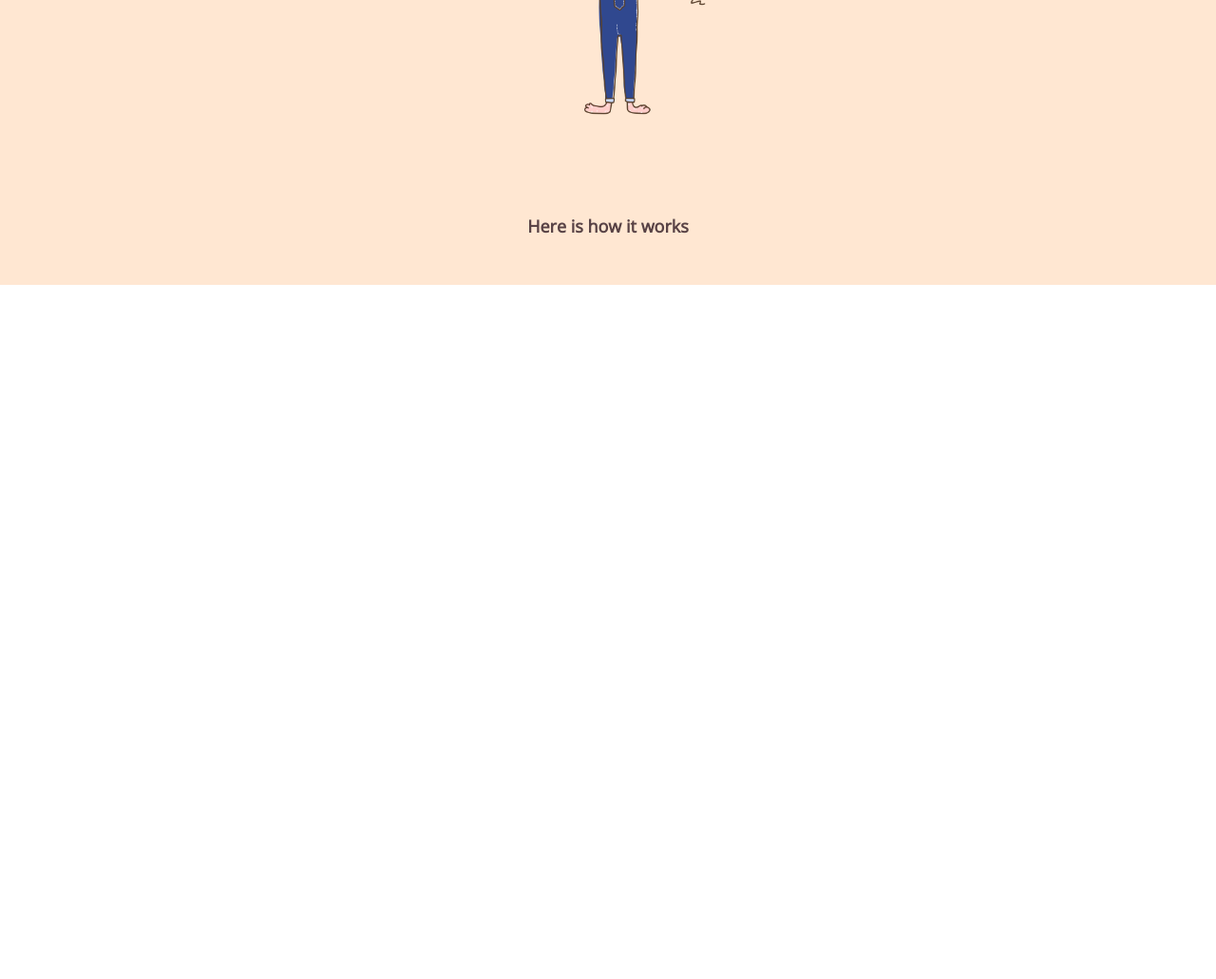
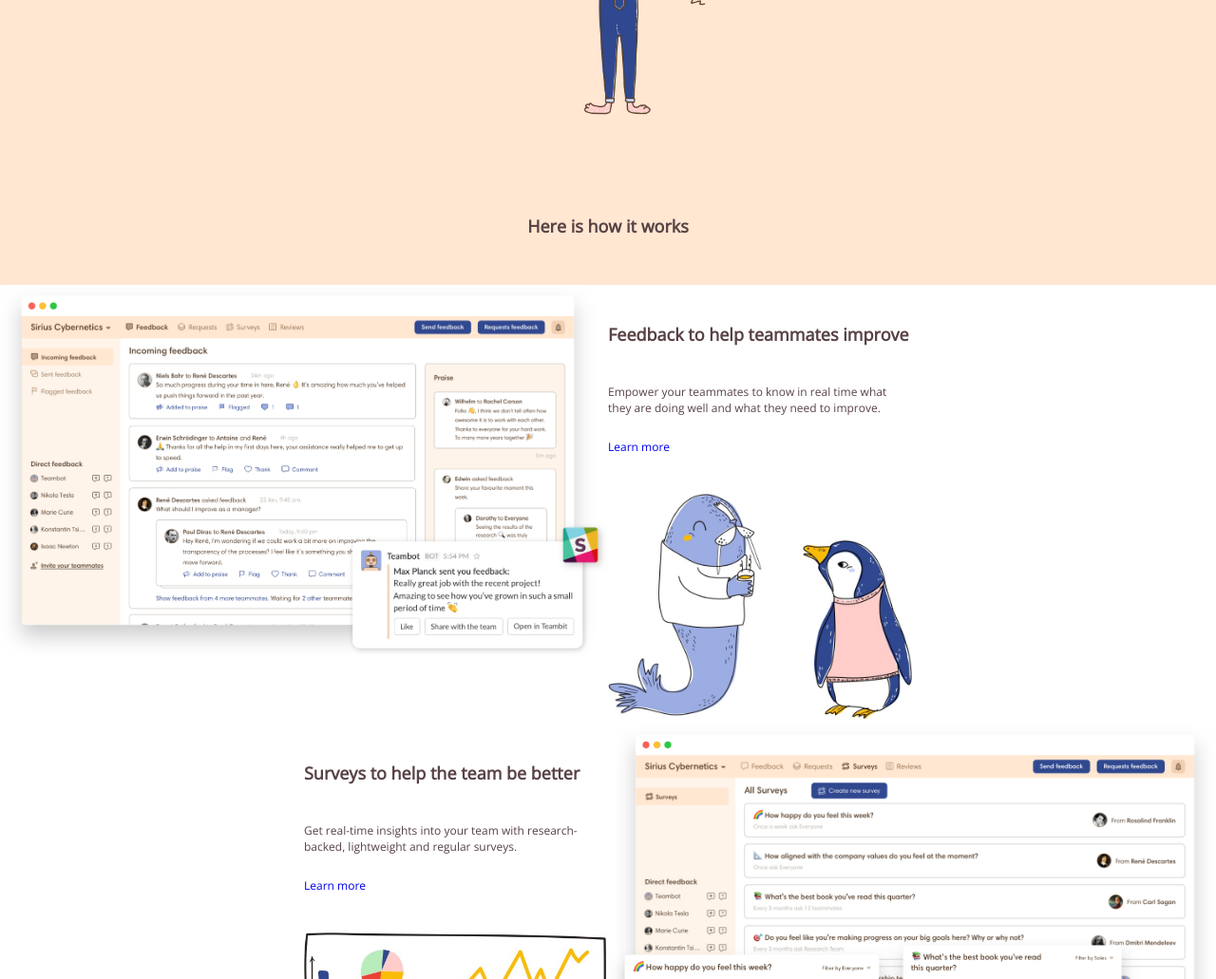
Before and after one commit to TommasoAgo/node-sass-teambit, a website: page index.html in a window 1280 px wide. Shown: the part 1769-2800 px from the top of the page at 95% size. Before the commit the page ends 2069 px from the top, so only its background shows below. Drawn offline with nearby package versions, Linux system fonts and the light colour scheme.

Commit message:
Manca ultima section e footer

```diff
--- a/index.html
+++ b/index.html
@@ -74,6 +74,7 @@
         <main>
 
             <!-- Jumbotron -->
+
             <div class="jumbotron wrapper">
 
                 <!-- Jumbotron Left -->
@@ -187,7 +188,127 @@
 
             </section>
 
-            <!--  -->
+            <!-- How it Works Section -->
+
+            <section class="how-it-works">
+
+                <!-- First Row -->
+                <div class="row odd">
+
+
+                    <!-- Text Part -->
+
+                    <div class="hw">
+
+                        <!-- How it Works Text -->
+                        <div class="hw-txt">
+                            <h2>Feedback to help teammates improve</h2>
+
+                            <p>Empower your teammates to know in real time what they are doing well and what they need to improve.</p>
+
+                            <a href="#">Learn more</a>
+                        </div>
+
+                        <!-- How it Works IMG -->
+                        <div class="hw-img">
+                            <img src="img/communication.jpg" alt="Communication">
+                        </div>
+                    </div>
+
+                    <!-- IMG Part -->
+
+                    <div class="row-img">
+                        <img src="img/employee-feedback.jpg" alt="">
+                    </div>
+                </div>
+
+                <!-- Second Row -->
+                <div class="row even">
+
+                    <!-- Text Part -->
+
+                    <div class="hw">
+
+                        <!-- How it Works Text -->
+                        <div class="hw-txt">
+                            <h2>Surveys to help the team be better</h2>
+
+                            <p>Get real-time insights into your team with research-backed, lightweight and regular surveys.</p>
+
+                            <a href="#">Learn more</a>
+                        </div>
+
+                        <!-- How it Works IMG -->
+                        <div class="hw-img">
+                            <img src="img/insights.jpg" alt="Insights">
+                        </div>
+                    </div>
+
+                    <!-- IMG Part -->
+
+                    <div class="row-img">
+                        <img src="img/employee-survey.jpg" alt="Survey">
+                    </div>
+                </div>
+
+                <!-- Third Row -->
+                <div class="row odd">
+
+                    <!-- Text Part -->
+
+                    <div class="hw">
+
+                        <!-- How it Works Text -->
+                        <div class="hw-txt">
+                            <h2>Reviews to help teammates get a fair evaluation</h2>
+
+                            <p>Make better compensation and promotion decisions with objective and quick performance reviews.</p>
+
+                            <a href="#">Learn more</a>
+                        </div>
+
+                        <!-- How it Works IMG -->
+                        <div class="hw-img">
+                            <img src="img/review.jpg" alt="Review">
+                        </div>
+                    </div>
+
+                    <!-- IMG Part -->
+
+                    <div class="row-img">
+                        <img src="img/performance-review.jpg" alt="Review">
+                    </div>
+                </div>
+
+                <!-- Fourth Row -->
+                <div class="row even">
+
+                    <!-- Text Part -->
+
+                    <div class="hw">
+
+                        <!-- How it Works Text -->
+                        <div class="hw-txt">
+                            <h2>Praise to help teammates feel valued</h2>
+
+                            <p>Make it a habit to recognize an praise people who do great work.</p>
+
+                            <a href="#">Learn more</a>
+                        </div>
+
+                        <!-- How it Works IMG -->
+                        <div class="hw-img">
+                            <img src="img/recognition.jpg" alt="Recognition">
+                        </div>
+                    </div>
+
+                    <!-- IMG Part -->
+
+                    <div class="row-img">
+                        <img src="img/employee-recognition.jpg" alt="">
+                    </div>
+                </div>
+            </section>
         </main>
 
 
--- a/src/partials/_content.scss
+++ b/src/partials/_content.scss
@@ -1,3 +1,5 @@
+// Before and After Section
+
 .before-after-section {
     text-align: center;
     background-color: $brand_primary_color;
@@ -43,3 +45,51 @@
 .safe {
     padding: 0 50px 80px 50px;
 }
+
+// How it Works Section
+.row {
+    display: flex;
+}
+
+.odd {
+    flex-direction: row-reverse;
+}
+
+.even {
+    .hw-txt,
+    .hw-img {
+        margin-left: 50%;
+    }
+}
+
+// How it Works Section Rows Template
+.row {
+    div {
+        width: 50%;
+
+        img {
+            width: 100%;
+        }
+    }
+
+    .hw-txt {
+        margin-bottom: 40px;
+
+        h2 {
+            font-size: $secondary_title_size;
+            color: $text_main_color;
+            margin: 40px 0;
+        }
+
+        p{
+            font-size: $paragraph_font_size;
+            color: $text_main_color;
+            margin: 20px 0;
+        }
+
+        a {
+            text-decoration: none;
+            font-size: $paragraph_font_size;
+        }
+    }
+}
```
Also changed, not shown: dist/app.css.
